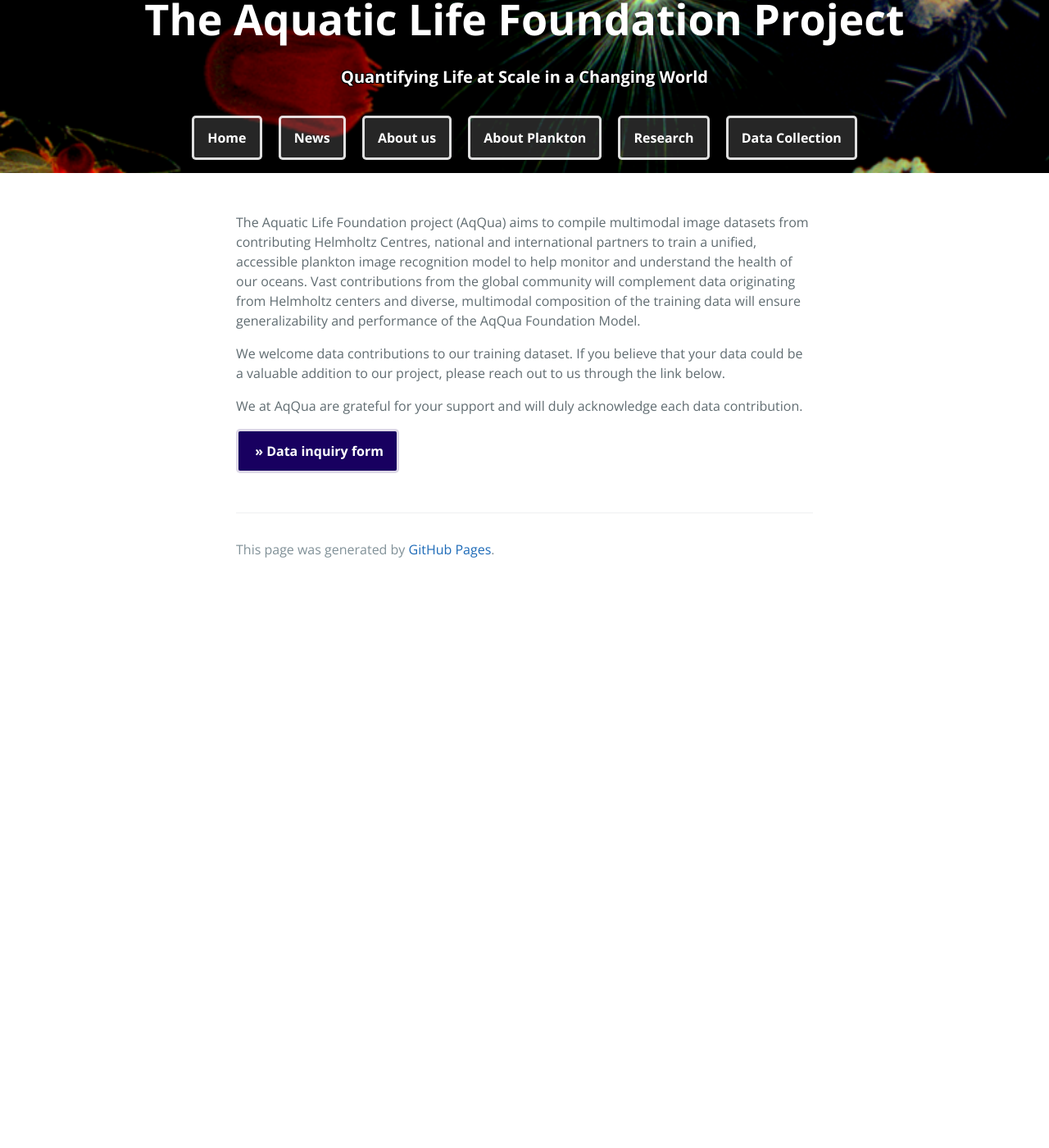
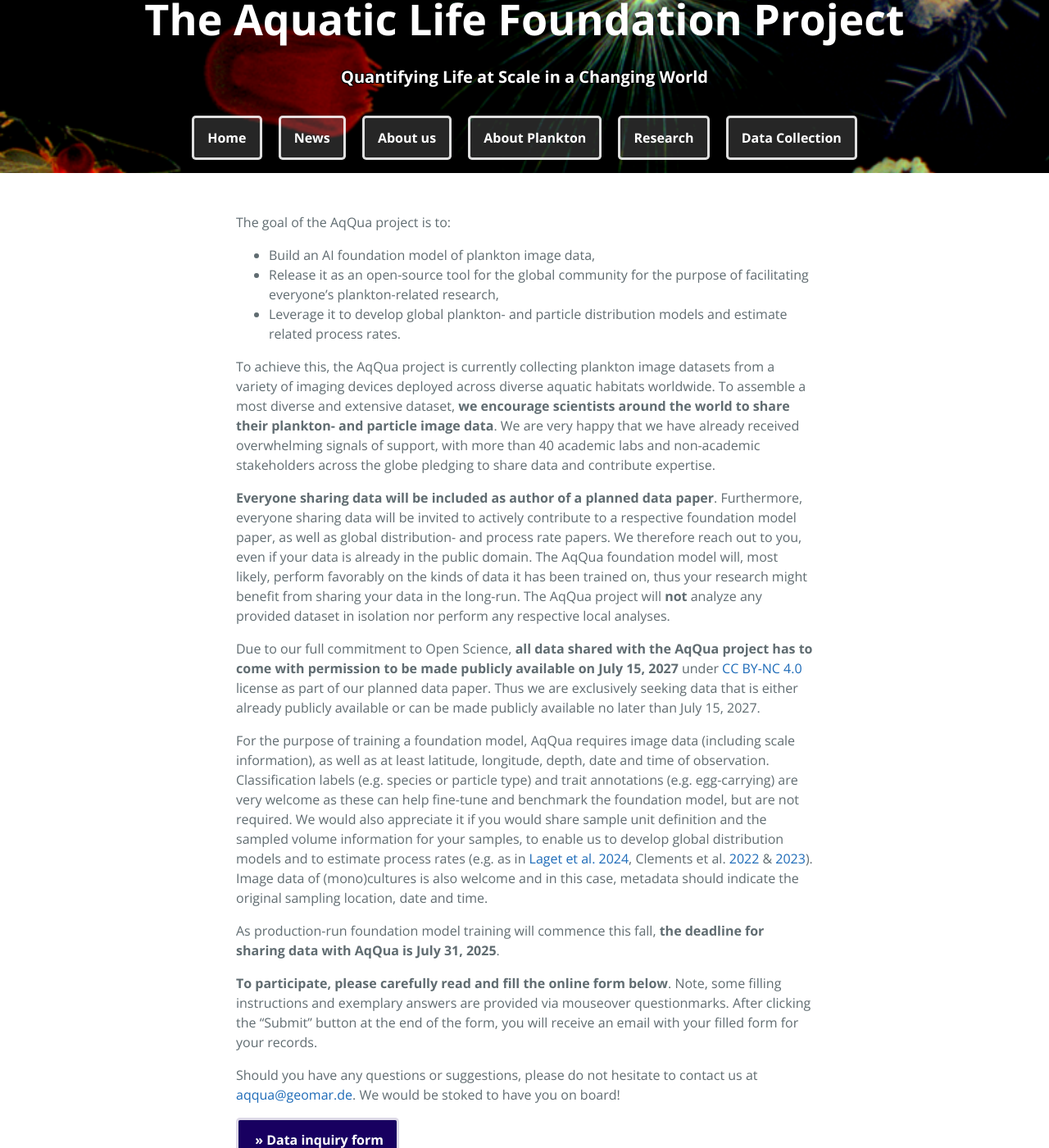
Before and after one commit to Kainmueller-Lab/aqqua, a Jekyll site: the page built from data_collection.md, in a window 1280 px wide and 1400 px high, scrolled down 209 px. Shown: the whole window at 82% size. Built offline with Jekyll 4.4.1, drawn with Linux system fonts in a browser that asks for light colours; before the commit the page ends 923 px from its top, so only the background shows below that.

Commit message:
update data_collection page with new text, add link to form

```diff
--- a/data_collection.md
+++ b/data_collection.md
@@ -4,13 +4,36 @@
 ---
 
 
-The Aquatic Life Foundation project (AqQua) aims to compile multimodal image datasets from contributing Helmholtz Centres, national and international partners to train a unified, accessible plankton image recognition model to help monitor and understand the health of our oceans. Vast contributions from the global community will complement data originating from Helmholtz centers and diverse, multimodal composition of the training data will ensure generalizability and performance of the AqQua Foundation Model.
+
+The goal of the AqQua project is to:
+
+- Build an AI foundation model of plankton image data,
+- Release it as an open-source tool for the global community for the purpose of facilitating everyone’s plankton-related research,
+- Leverage it to develop global plankton- and particle distribution models and estimate related process rates.
+
+To achieve this, the AqQua project is currently collecting plankton image datasets from a variety of imaging devices deployed across diverse aquatic habitats worldwide. To assemble a most diverse and extensive dataset, **we encourage scientists around the world to share their plankton- and particle image data**. We are very happy that we have already received overwhelming signals of support, with more than 40 academic labs and non-academic stakeholders across the globe pledging to share data and contribute expertise.
+
+**Everyone sharing data will be included as author of a planned data paper**. Furthermore, everyone sharing data will be invited to actively contribute to a respective foundation model paper, as well as global distribution- and process rate papers. We therefore reach out to you, even if your data is already in the public domain. The AqQua foundation model will, most likely, perform favorably on the kinds of data it has been trained on, thus your research might benefit from sharing your data in the long-run. The AqQua project will **not** analyze any provided dataset in isolation nor perform any respective local analyses.
+
+Due to our full commitment to Open Science, **all data shared with the AqQua project has to come with permission to be made publicly available on July 15, 2027** under [CC BY-NC 4.0](https://creativecommons.org/licenses/by-nc/4.0/deed.en) license as part of our planned data paper. Thus we are exclusively seeking data that is either already publicly available or can be made publicly available no later than July 15, 2027.
+
+For the purpose of training a foundation model, AqQua requires image data (including scale information), as well as at least latitude, longitude, depth, date and time of observation. Classification labels (e.g. species or particle type) and trait annotations (e.g. egg-carrying) are very welcome as these can help fine-tune and benchmark the foundation model, but are not required. We would also appreciate it if you would share sample unit definition and the sampled volume information for your samples, to enable us to develop global distribution models and to estimate process rates (e.g. as in [Laget et al. 2024](https://doi.org/10.1038/s41467-024-47651-4), Clements et al. [2022](https://doi.org/10.1029/2021GB007276) & [2023](https://doi.org/10.1029/2022GB007633)). Image data of (mono)cultures is also welcome and in this case, metadata should indicate the original sampling location, date and time.
+
+As production-run foundation model training will commence this fall, **the deadline for sharing data with AqQua is July 31, 2025**.
+
+**To participate, please carefully read and fill the online form below**. Note, some filling instructions and exemplary answers are provided via mouseover questionmarks. After clicking the "Submit" button at the end of the form, you will receive an email with your filled form for your records.
+
+Should you have any questions or suggestions, please do not hesitate to contact us at [aqqua@geomar.de](mailto:aqqua@geomar.de). We would be stoked to have you on board!
+
+
+
+<!-- The Aquatic Life Foundation project (AqQua) aims to compile multimodal image datasets from contributing Helmholtz Centres, national and international partners to train a unified, accessible plankton image recognition model to help monitor and understand the health of our oceans. Vast contributions from the global community will complement data originating from Helmholtz centers and diverse, multimodal composition of the training data will ensure generalizability and performance of the AqQua Foundation Model. -->
 
 
 <!-- Plot of how much data we collected so far and how much data we want to collect  -->
 
-We welcome data contributions to our training dataset. If you believe that your data could be a valuable addition to our project, please reach out to us through the link below.
+<!-- We welcome data contributions to our training dataset. If you believe that your data could be a valuable addition to our project, please reach out to us through the link below. -->
 
-We at AqQua are grateful for your support and will duly acknowledge each data contribution.
+<!-- We at AqQua are grateful for your support and will duly acknowledge each data contribution. -->
 
-<a class="data_collecting_btn" href=""> >> Data inquiry form </a>
+<a class="data_collecting_btn" href="https://survey.hifis.dkfz.de/398984?lang=en"> >> Data inquiry form </a>
```
Also changed, not shown: _posts/2025-05-28-start-of-data-collection.md (added, +11 -0 lines).
